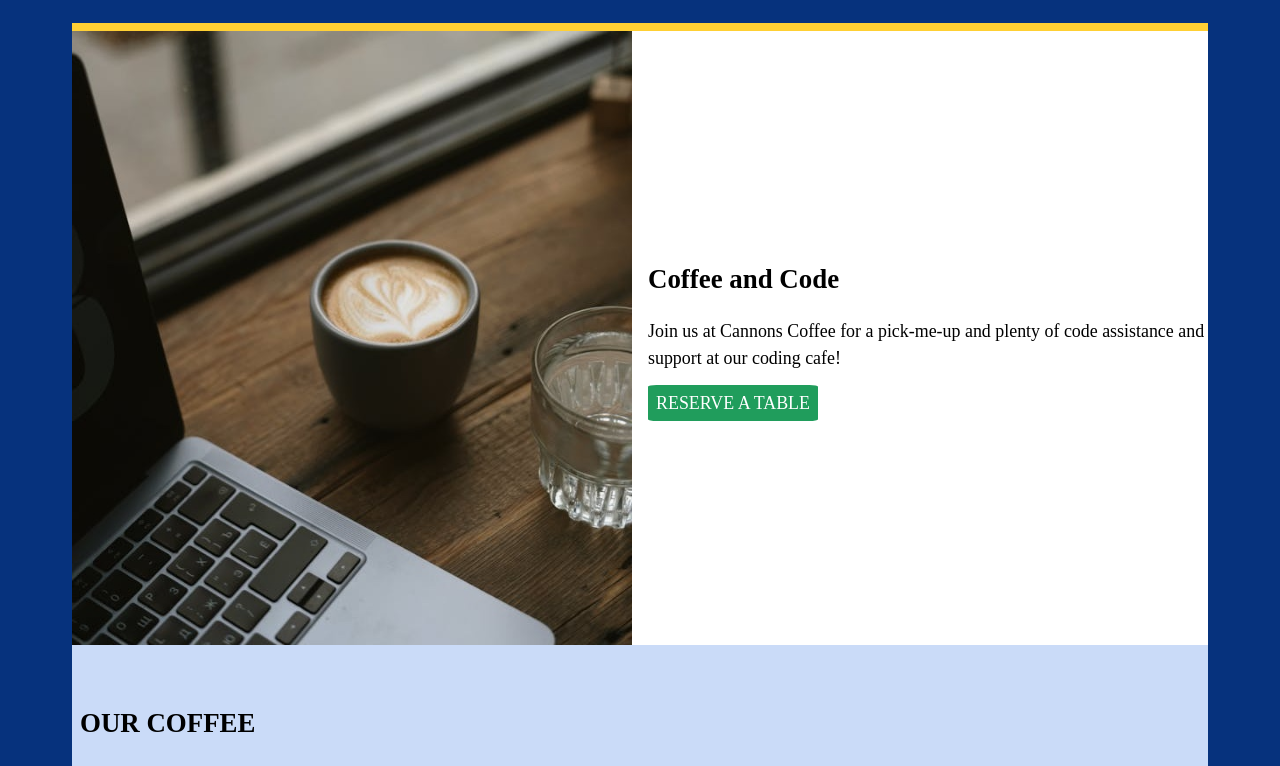
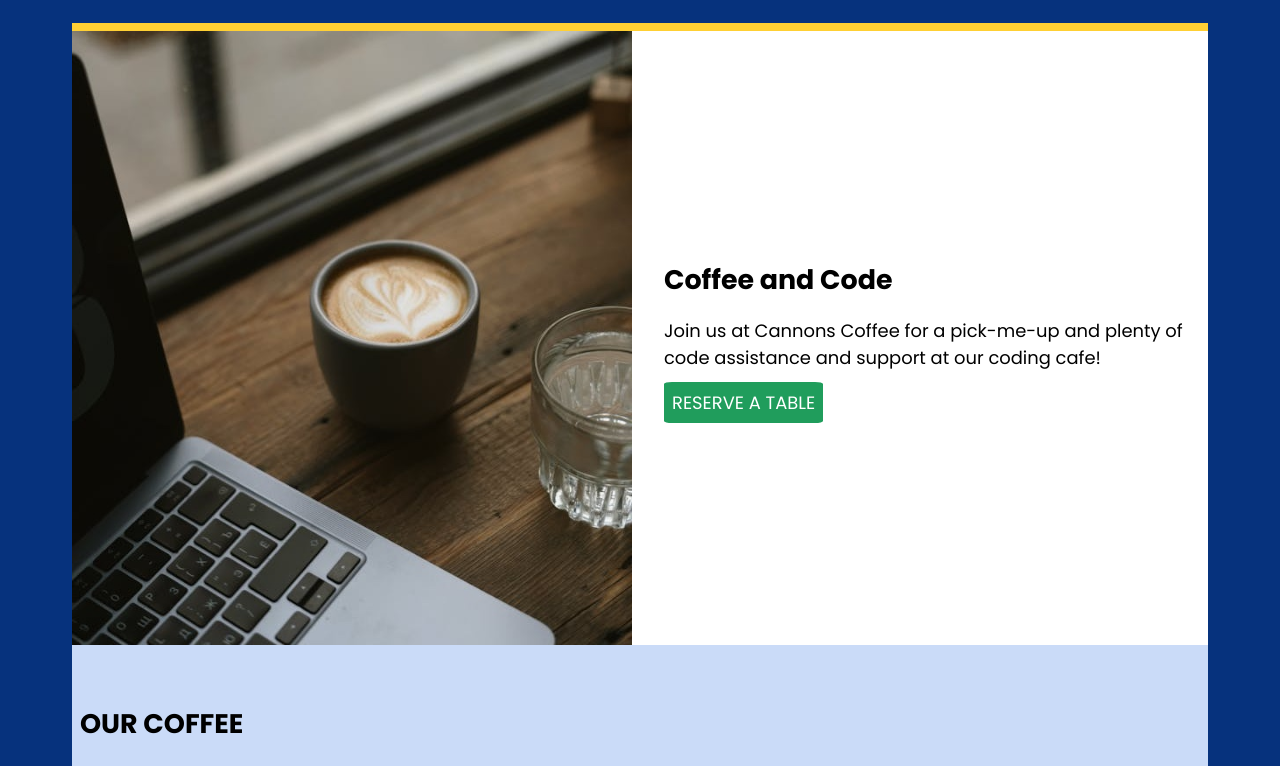
Before and after one commit to Giv3Grac3/cannons-coffee, a plain HTML site: page index.html in a window 1280 px wide. Shown: the part 193-959 px from the top of the page. Drawn offline with Linux system fonts and the light colour scheme.

Commit message:
adding font

```diff
--- a/css/styles.css
+++ b/css/styles.css
@@ -53,6 +53,7 @@ body {
   font-size: 1.12rem;
   line-height: 1.5;
   background-color: var(--catalina);
+  font-family: Poppins;
 }
 .wrapper {
   margin: auto;
@@ -109,13 +110,12 @@ a {
   column-gap: 1rem;
   align-items: center;
 }
-.feature-card h2,
-p,
-a {
-  grid-column: 2/3;
-}
+
 .feature-img {
   grid-column: 1/2;
+}
+.feature-text {
+  padding: 1rem;
 }
 .card img {
   grid-column: 1/2;
```
